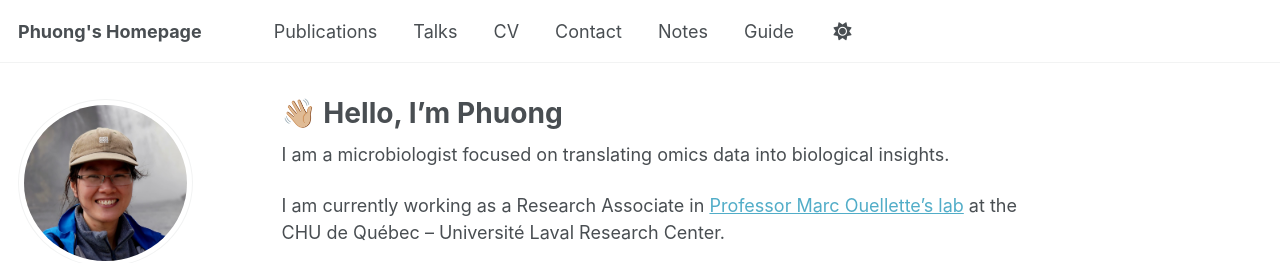
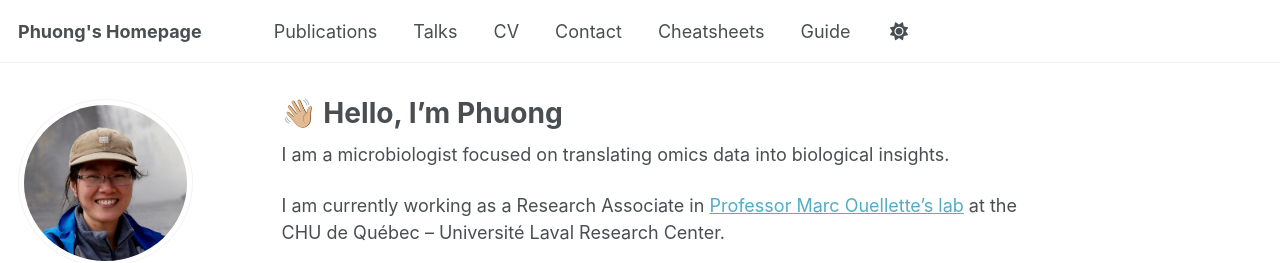
Before and after one commit to phng3001/phng3001.github.io, a Jekyll site: the page built from _pages/about.md, in a window 1280 px wide. Shown: the top 263 px of the page. Built offline with Jekyll 4.4.1, drawn with Linux system fonts in a browser that asks for light colours; some web fonts are replaced; a script that is not in the unit is left out.

Commit message:
Update navigation.yml

```diff
--- a/_data/navigation.yml
+++ b/_data/navigation.yml
@@ -35,8 +35,8 @@ main:
   - title: "Contact"
     url: /contact/
 
-  - title: "Notes"
-    url: /notes/
+  - title: "Cheatsheets"
+    url: /cheatsheets/
 
   - title: "Guide"
     url: /markdown/
```
